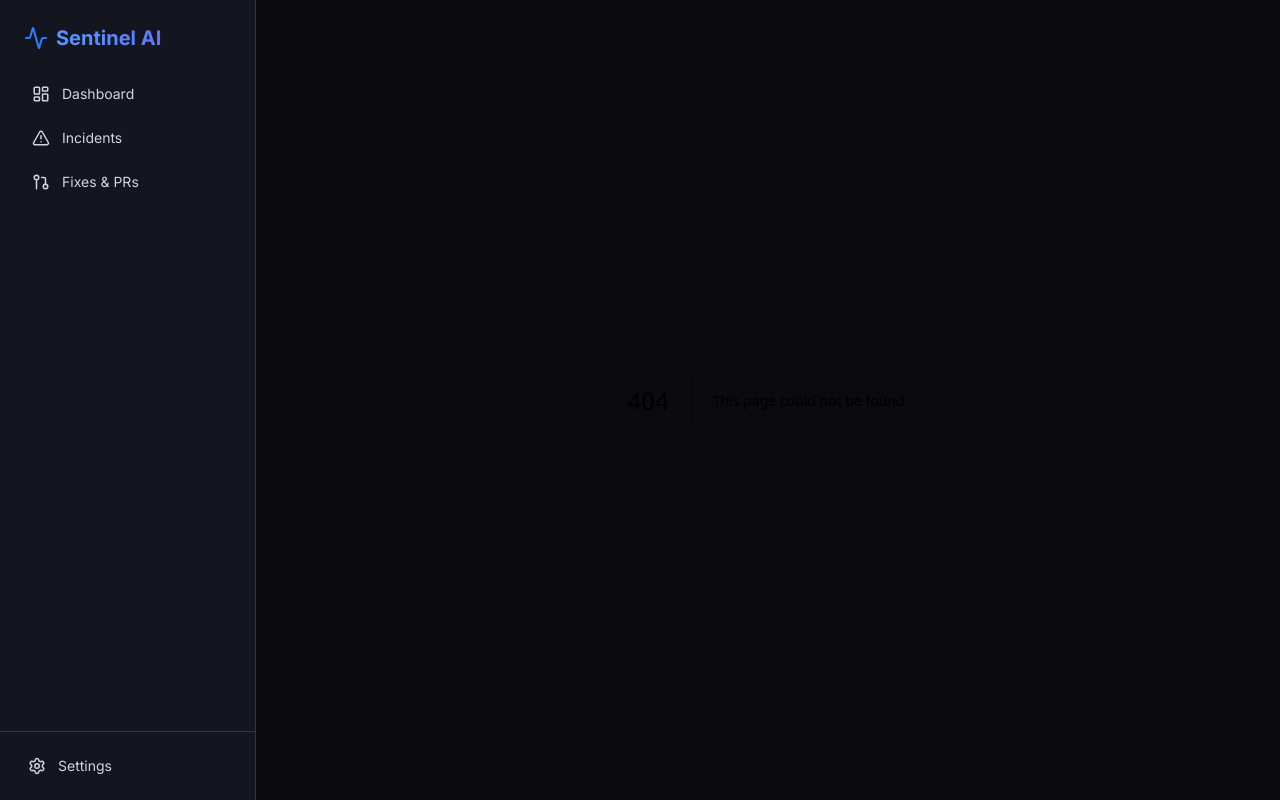
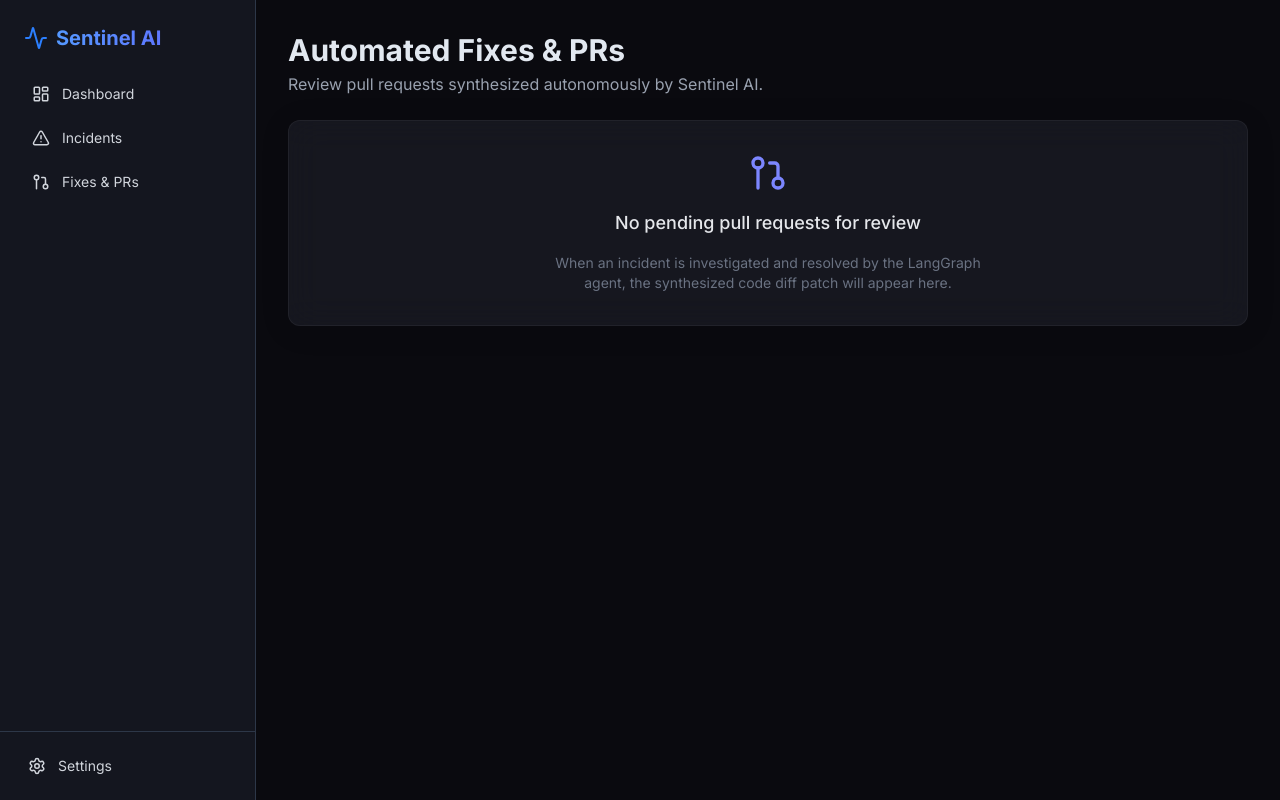
Before and after one commit to lovishking/Sentinel.ai, a Next.js app in the folder frontend/: page /fixes in a window 1280 px wide. Before the commit this address had no page. Built offline with nearby package versions, Linux system fonts and the light colour scheme.

Commit message:
feat(frontend): create Fixes and PR review board page

```diff
--- /dev/null
+++ b/frontend/src/app/fixes/page.tsx
@@ -0,0 +1,23 @@
+'use client';
+
+import React from 'react';
+import { GitPullRequest, CheckCircle2, Clock } from 'lucide-react';
+
+export default function FixesPage() {
+  return (
+    <div className="p-8 max-w-7xl mx-auto space-y-6">
+      <div>
+        <h1 className="text-3xl font-bold">Automated Fixes & PRs</h1>
+        <p className="text-gray-400 mt-1">Review pull requests synthesized autonomously by Sentinel AI.</p>
+      </div>
+
+      <div className="glass-panel p-8 rounded-xl text-center space-y-4">
+        <GitPullRequest className="mx-auto text-indigo-400" size={40} />
+        <h3 className="text-lg font-medium text-gray-200">No pending pull requests for review</h3>
+        <p className="text-sm text-gray-500 max-w-md mx-auto">
+          When an incident is investigated and resolved by the LangGraph agent, the synthesized code diff patch will appear here.
+        </p>
+      </div>
+    </div>
+  );
+}
```
